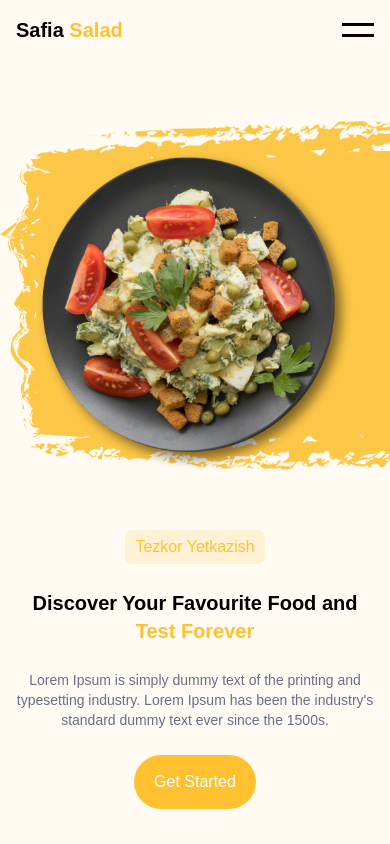
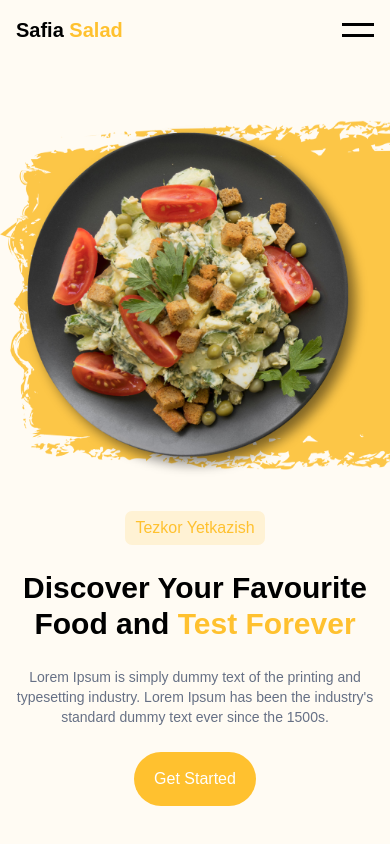
Before and after one commit to kamron9/salatshop.uz, a Next.js app: page / in a window 390 px wide. Built offline with nearby package versions, Linux system fonts and the light colour scheme.

Commit message:
ui bug fixes

```diff
--- a/src/app/(root)/(home)/components/Banner.tsx
+++ b/src/app/(root)/(home)/components/Banner.tsx
@@ -5,13 +5,13 @@ import Image from 'next/image'
 const Banner = () => {
 	return (
 		<section className='section relative'>
-			<div className='container flex flex-col-reverse md:flex-row items-center gap-5'>
+			<div className='container flex justify-between flex-col-reverse md:flex-row gap-5'>
 				{/* left side */}
-				<div className='w-full md:w-1/2 flex flex-col gap-[25px] mt-2 md:mt-0'>
+				<div className='w-full  flex flex-col gap-[25px] mt-2 md:mt-0'>
 					<div className='text-center md:text-start'>
 						<Tag>Tezkor Yetkazish</Tag>
 					</div>
-					<h1 className='text-xl sm:text-2xl text-center md:text-start md:text-[36px] lg:text-[48px] font-bold md:leading-[45px] lg:leading-[55px]'>
+					<h1 className='text-3xl  text-center md:text-start md:text-[36px] lg:text-[48px] font-bold md:leading-[45px] lg:leading-[55px]'>
 						Discover Your Favourite Food and{' '}
 						<span className='text-primary'>Test Forever</span>
 					</h1>
@@ -25,7 +25,7 @@ const Banner = () => {
 					</div>
 				</div>
 				{/* right side */}
-				<div className='w-full md:w-1/2 flex justify-center items-center p-4'>
+				<div className='w-full  flex justify-center md:justify-end items-center'>
 					<Image
 						width={500}
 						height={500}
```
